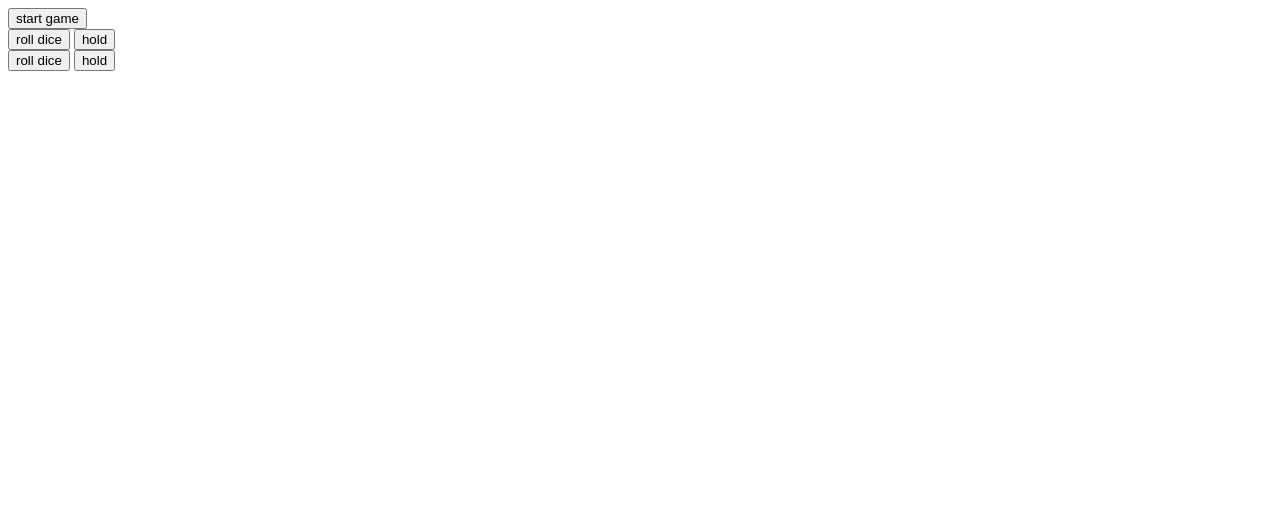
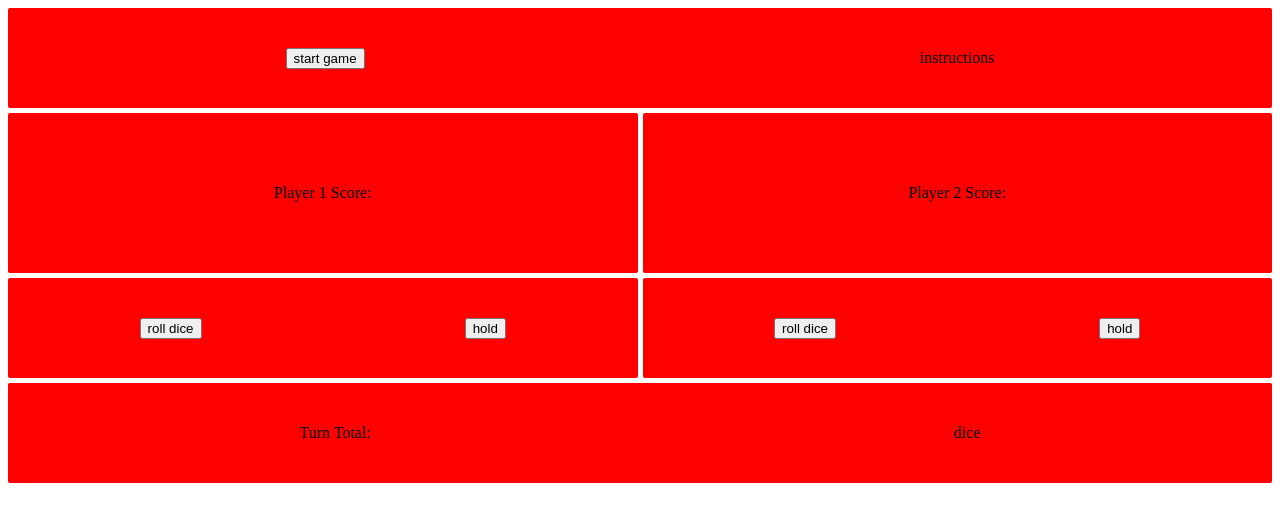
Before and after one commit to johnedisc/pigDice, a plain HTML site: page index.html in a window 1280 px wide. Drawn offline with Linux system fonts and the light colour scheme.

Commit message:
added styling
Co-authored-by: James Provance <jb24x7@gmail.com>

```diff
--- a/css/styles.css
+++ b/css/styles.css
@@ -0,0 +1,64 @@
+.container {
+	display: grid;
+	grid-template-columns: 1fr 1fr;
+	grid-template-rows: 100px 160px 100px 100px;
+	grid-gap: 5px;
+
+    /* grid-template-areas:
+        'a b'
+        'a b'
+        'c d'; */
+}
+
+.container > * {
+	border-radius:2px;
+    background-color: red;
+}
+
+#header {
+    grid-column: 1 / 3;
+    grid-row: 1 / 2;
+    display: flex;
+    justify-content: space-around;
+    align-items: center;
+}
+
+#score1 {
+    grid-column: 1 / 2;
+    grid-row: 2 / 3;
+    display: flex;
+    justify-content: center;
+    align-items: center;
+}
+
+#score2 {
+    grid-column: 2 / 3;
+    grid-row: 2 / 3;
+    display: flex;
+    justify-content: center;
+    align-items: center;
+}
+
+#player1 {
+    grid-column: 1 / 2;
+    grid-row: 3 / 4;
+    display: flex;
+    justify-content: space-around;
+    align-items: center;
+}
+
+#player2 {
+    grid-column: 2 / 3;
+    grid-row: 3 / 4;
+    display: flex;
+    justify-content: space-around;
+    align-items: center;
+}
+
+.footer {
+    grid-column: 1 / 3;
+    grid-row: 4 / 5;
+    display: flex;
+    justify-content: space-around;
+    align-items: center;
+}
--- a/index.html
+++ b/index.html
@@ -11,30 +11,31 @@
 </head>
 
 <body>
-  <div id="gameBoard">
+  <div id="gameBoard" class="container">
 
-    <div id="scorePlayer1"></div>
+      <div id="header">
+        <button type='button' id="bnt-start">start game</button>
+        <div id="instructions">instructions</div>
+      </div>
 
-    <div id="scorePlayer2"></div>
+      <div id="score1">Player 1 Score:<span id="scorePlayer1"></span></div>
 
-    <div id="instructions"></div>
+      <div id="score2">Player 2 Score:<span id="scorePlayer2"></span></div>
 
-    <div id="turnTotal"></div>
-
-    <div id="dice-roll"></div>
-
-    <div id="buttons">
-      <div id="startButton">
-        <button type='button' id="bnt-start">start game</button>
-      </div>
       <div id="player1">
         <button type='button' id="bnt-roll-p1">roll dice</button>
         <button type='button' id="bnt-hold-p1">hold</button>
       </div>
+
       <div id="player2">
         <button type='button' id="bnt-roll-p2">roll dice</button>
         <button type='button' id="bnt-hold-p2">hold</button>
       </div>
+
+    <div class="footer">
+      <div id="turnTotal">Turn Total: </div>
+
+      <div id="dice-roll">dice</div>
     </div>
 
   </div>
--- a/js/scripts.js
+++ b/js/scripts.js
@@ -88,6 +88,8 @@ function startPlayer(event) {
   let turn = 'p1';
   document.getElementById("scorePlayer1").innerText = player1.score
   document.getElementById("scorePlayer2").innerText = player2.score
+  document.getElementById('turnTotal').innerText = 0;
+  document.getElementById("dice-roll").innerText = 0;
   // listen for roll button
 
   document.getElementById("bnt-roll-p1").addEventListener("click", (e) => {
```
